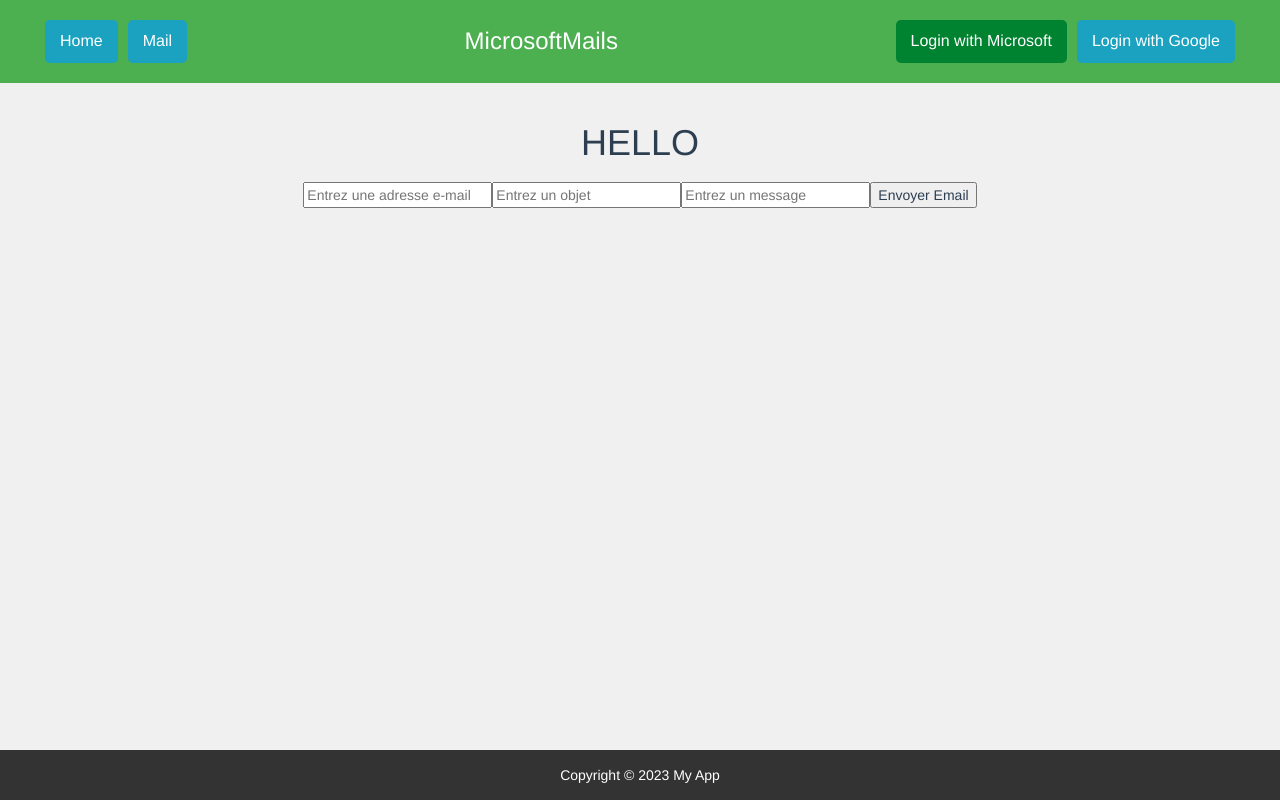
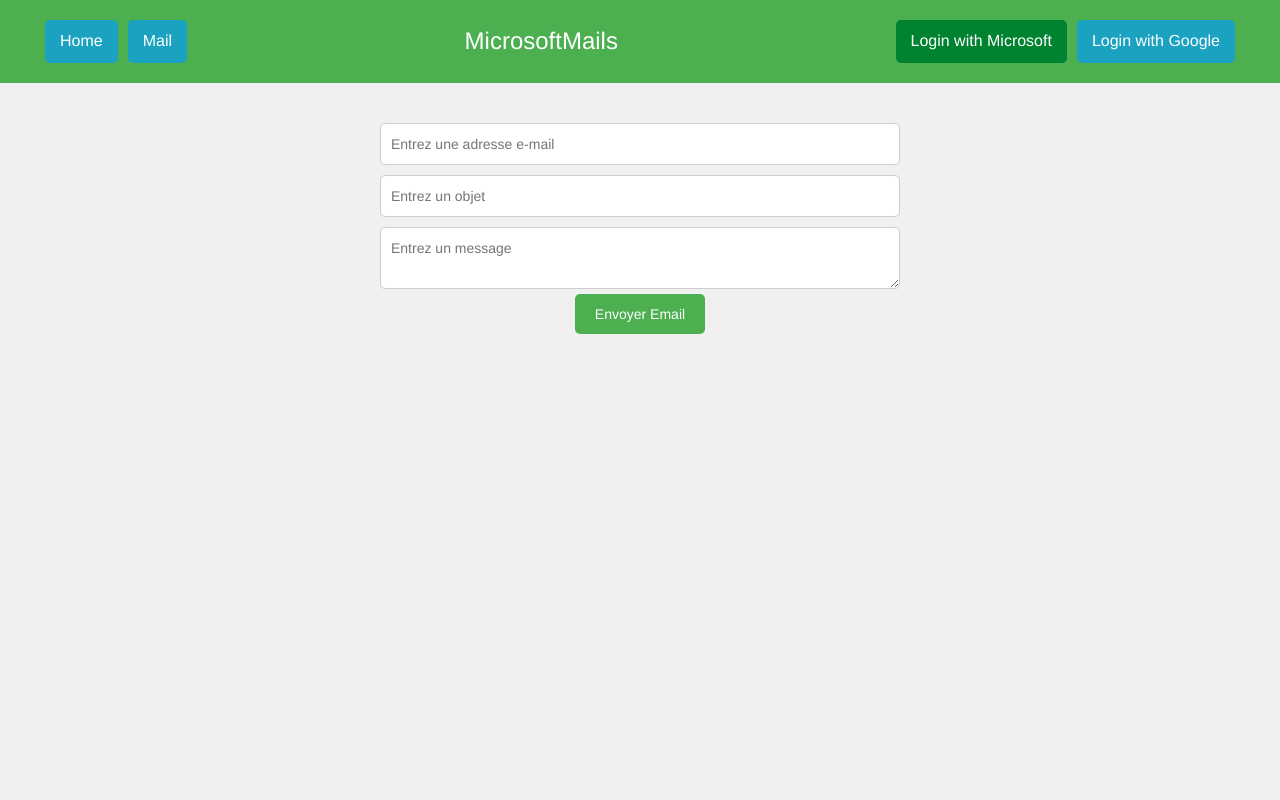
Before and after one commit to Clement-Besnard/MicrosoftMails, a Vue app: page /mails in a window 1280 px wide. Shown: the top 800 px of the page. Built offline with nearby package versions, Linux system fonts and the light colour scheme.

Commit message:
Mise a jour de la page MailsPage.vue pour pouvoir afficher les champs de l'objet Mail

```diff
--- a/src/components/MailsPage.vue
+++ b/src/components/MailsPage.vue
@@ -1,11 +1,10 @@
 <template>
-  <div>
-    <h1>HELLO</h1>
+  <div class="page-container">
     <main class="main-content">
       <div>
         <input type="email" v-model="newEmail.destination" placeholder="Entrez une adresse e-mail">
         <input type="text" v-model="newEmail.object" placeholder="Entrez un objet">
-        <input type="text" v-model="newEmail.message" placeholder="Entrez un message">
+        <textarea type="text" v-model="newEmail.message" placeholder="Entrez un message"></textarea>
         <button @click="envoyerEmail" class="send-email-button">Envoyer Email</button>
         <ul>
           <li v-for="email in emails" :key="email.destination">
@@ -17,6 +16,9 @@
         </ul>
       </div>
     </main>
+    <footer class="footer">
+      <p>&copy; 2024 My App</p>
+    </footer>
   </div>
 </template>
 
@@ -69,5 +71,95 @@
 </script>
 
 <style>
-/* Ajoutez vos styles CSS personnalisés ici */
+/* Styles pour la page entière */
+.page-container {
+  display: flex;
+  flex-direction: column;
+  min-height: 100vh;
+  background-color: #f0f0f0; /* Couleur de fond de la page */
+}
+
+/* Styles pour le contenu principal */
+.main-content {
+  max-width: 600px;
+  width: 100%;
+  margin-top: 20px;
+}
+
+/* Styles pour les champs de saisie */
+input[type="email"],
+input[type="text"],
+textarea {
+  width: 100%;
+  padding: 10px;
+  margin-bottom: 10px;
+  border: 1px solid #ccc;
+  border-radius: 5px;
+  box-sizing: border-box;
+}
+
+/* Styles pour le bouton d'envoi */
+.send-email-button {
+  background-color: #4CAF50;
+  color: #fff;
+  border: none;
+  padding: 10px 20px;
+  cursor: pointer;
+  border-radius: 5px;
+}
+
+.send-email-button:hover {
+  background-color: #45a049;
+}
+
+/* Styles pour la liste des e-mails */
+ul {
+  list-style-type: none;
+  padding: 0;
+}
+
+/* Styles pour chaque e-mail dans la liste */
+/* Styles pour chaque e-mail dans la liste */
+li {
+  border: 1px solid #ccc;
+  border-radius: 5px;
+  padding: 10px;
+  margin-bottom: 10px;
+  background-color: #fff; /* Couleur de fond */
+  box-shadow: 0 2px 4px rgba(0, 0, 0, 0.1); /* Ombre légère */
+  transition: box-shadow 0.3s ease; /* Transition pour une animation fluide */
+
+  /* Position relative pour positionner le bouton de suppression */
+  position: relative;
+}
+
+/* Style pour chaque e-mail lorsqu'il est survolé */
+li:hover {
+  box-shadow: 0 4px 8px rgba(0, 0, 0, 0.2); /* Ombre plus prononcée au survol */
+}
+
+/* Styles pour les boutons de suppression */
+.delete-email-button {
+  background-color: #ff0000;
+  color: #fff;
+  border: none;
+  padding: 5px 10px;
+  cursor: pointer;
+  border-radius: 3px;
+  position: absolute;
+  top: 10px; /* Position par rapport au haut de l'élément li */
+  right: 10px; /* Position par rapport à la droite de l'élément li */
+}
+
+.delete-email-button:hover {
+  background-color: #cc0000;
+}
+
+/* Styles pour le footer */
+.footer {
+  background-color: #333;
+  color: #fff;
+  padding: 15px 0;
+  text-align: center;
+}
 </style>
```
